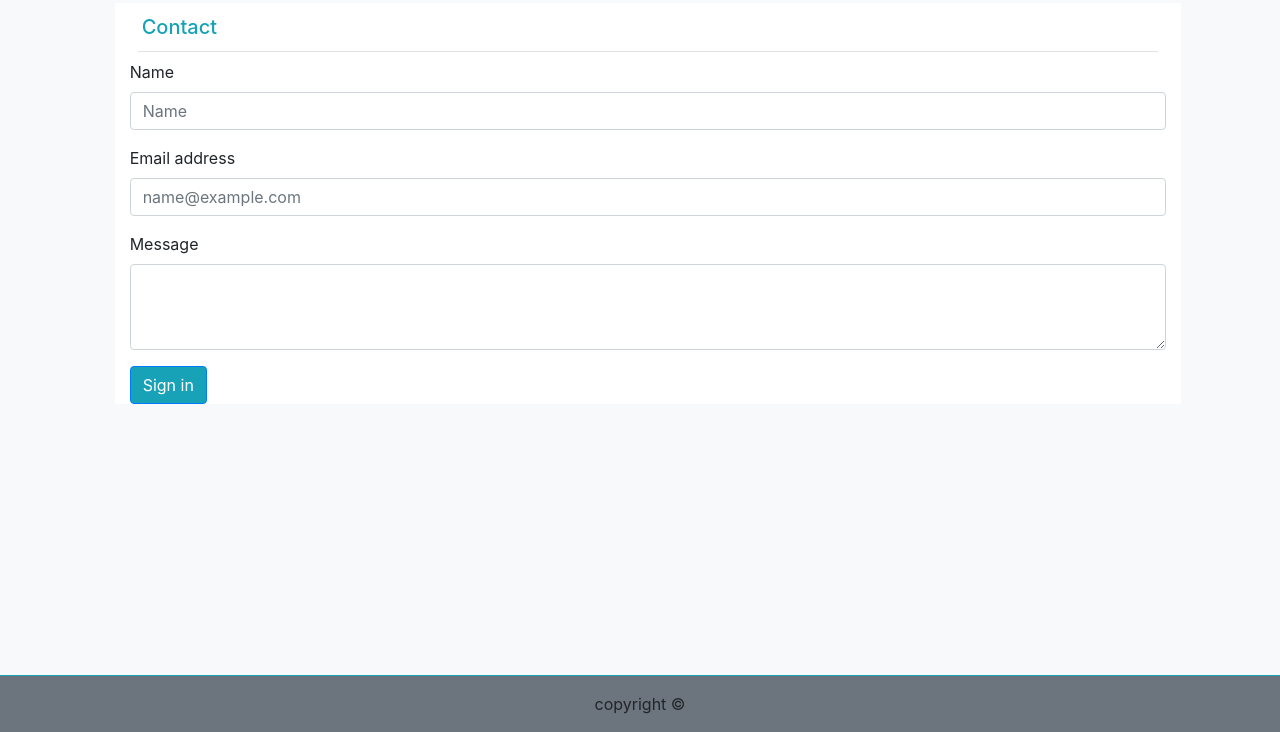
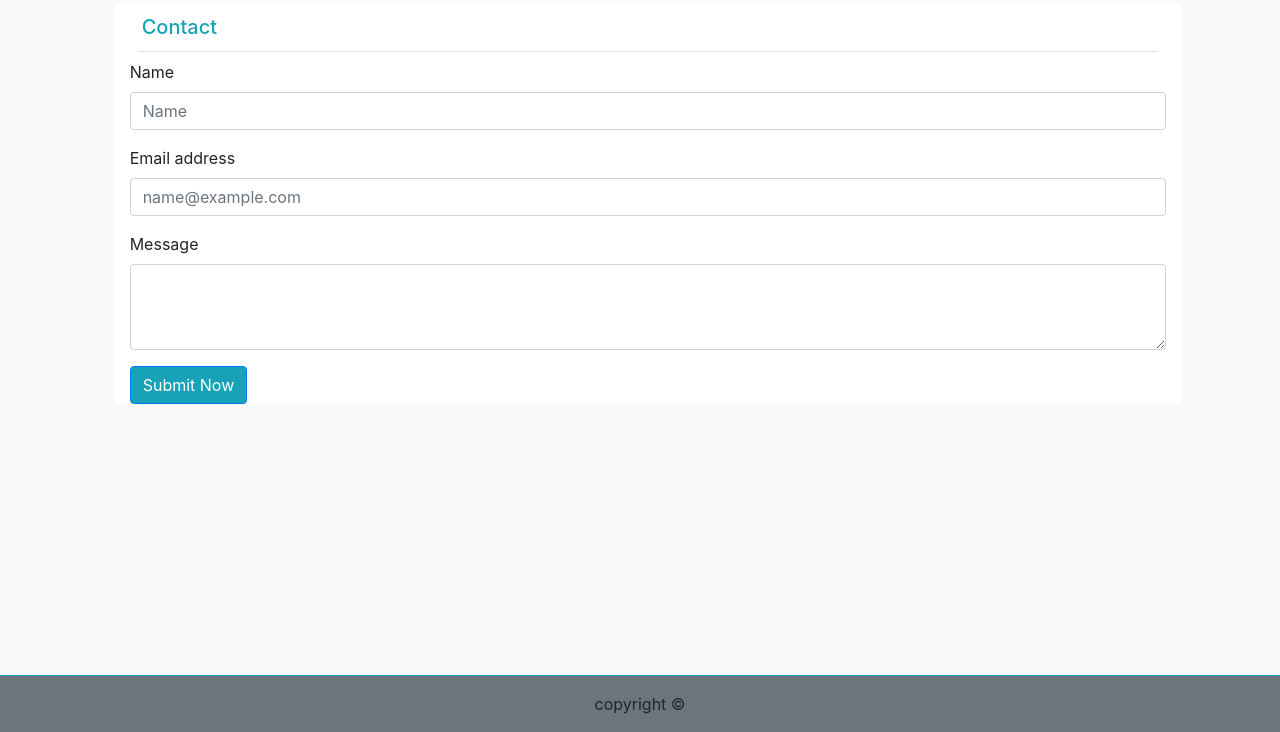
Before and after one commit to ajayphombo/Bootstrap-Portfolio, a plain HTML site: page contact.html in a window 1280 px wide. Shown: the part 68-800 px from the top of the page. Drawn offline with nearby package versions, Linux system fonts and the light colour scheme.

Commit message:
updated submit button

```diff
--- a/contact.html
+++ b/contact.html
@@ -49,7 +49,7 @@
                             <label for="exampleFormControlTextarea1">Message</label>
                             <textarea class="form-control" id="exampleFormControlTextarea1" rows="3"></textarea>
                           </div>
-                          <button type="submit" class="btn btn-primary bg-info">Sign in</button>
+                          <button type="submit" class="btn btn-primary bg-info">Submit Now</button>
 
                 </div>
 
```
